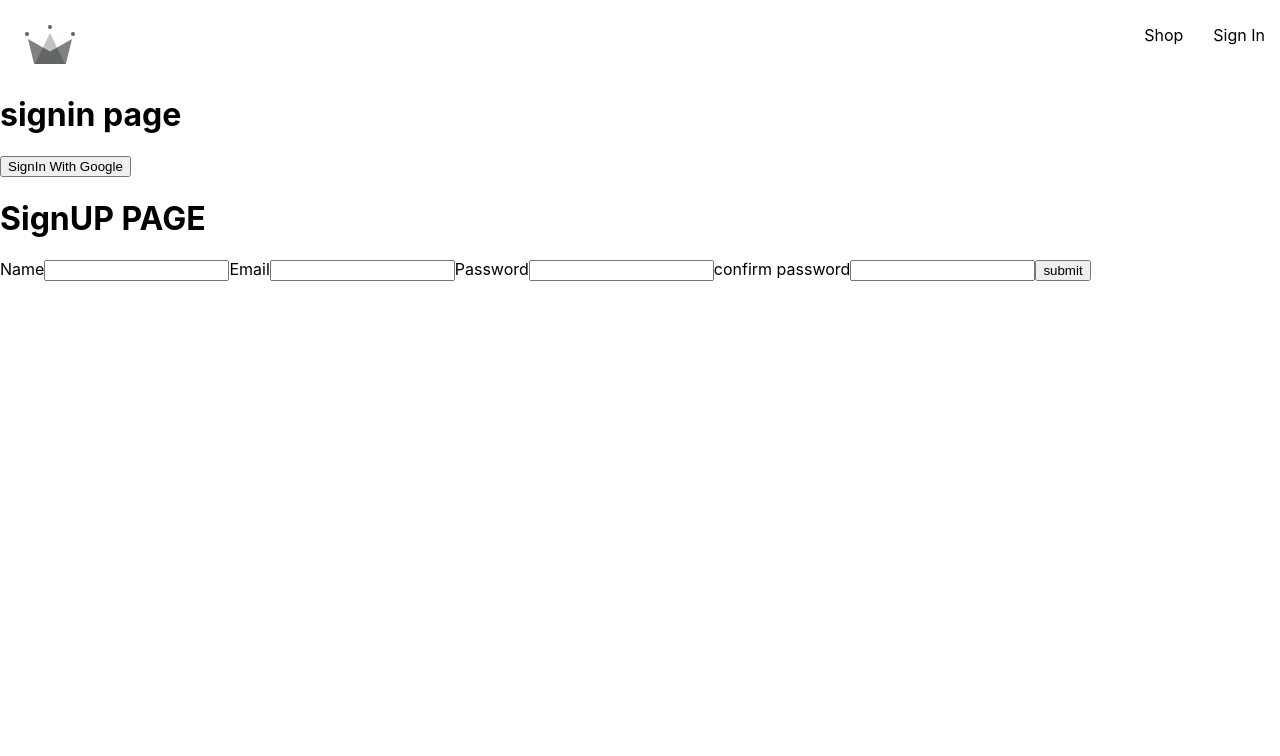
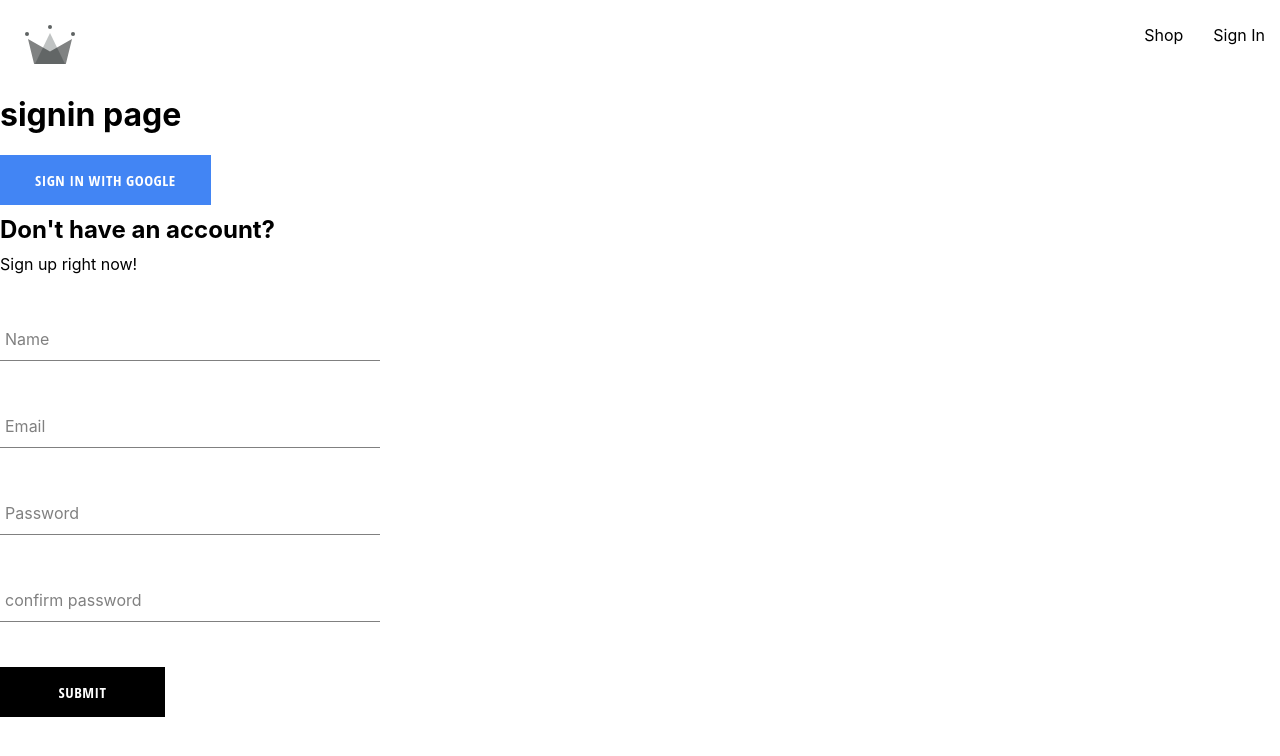
Before and after one commit to marcoakremer/clapstoneProject, a React (Create React App) app: page /sign-in in a window 1280 px wide. Shown: the top 756 px of the page. Built offline with nearby package versions, Linux system fonts and the light colour scheme.

Commit message:
'button is currently working as is was expected

```diff
--- /dev/null
+++ b/src/components/button/button.scss
@@ -0,0 +1,46 @@
+.button-container {
+    min-width: 165px;
+    width: auto;
+    height: 50px;
+    letter-spacing: 0.5px;
+    line-height: 50px;
+    padding: 0 35px 0 35px;
+    font-size: 15px;
+    background-color: black;
+    color: white;
+    text-transform: uppercase;
+    font-family: 'Open Sans Condensed';
+    font-weight: bolder;
+    border: none;
+    cursor: pointer;
+    display: flex;
+    justify-content: center;
+
+    &:hover {
+      background-color: white;
+      color: black;
+      border: 1px solid black;
+    }
+
+    &.google-sign-in {
+      background-color: #4285f4;
+      color: white;
+
+      &:hover {
+        background-color: #357ae8;
+        border: none;
+      }
+    }
+
+    &.inverted {
+      background-color: white;
+      color: black;
+      border: 1px solid black;
+
+      &:hover {
+        background-color: black;
+        color: white;
+        border: none;
+      }
+    }
+  }
--- /dev/null
+++ b/src/components/button/component.button.jsx
@@ -0,0 +1,14 @@
+
+import './button.scss'
+
+
+    const buttonTypeClasses = {
+        google: 'google-sign-in',
+        inverted: 'inverted'
+    }
+const Button = ({children, buttonType}) => {
+    return (
+        <button className={`button-container ${buttonTypeClasses[buttonType]}`}>{children}</button>
+    )
+}
+export default Button
--- /dev/null
+++ b/src/components/form-input/component.form-input.jsx
@@ -0,0 +1,15 @@
+import './component.form-input.scss'
+
+
+
+
+const FormInput = ({label, ...otherProps}) => {
+    return (
+        <div className="group">
+            <input className='form-input' {...otherProps}/>
+            <label className={`${otherProps.value.length ? 'shrink' : '' } form-input-label`} >{label}</label>
+        </div>
+    )
+}
+
+export default FormInput
--- /dev/null
+++ b/src/components/form-input/component.form-input.scss
@@ -0,0 +1,54 @@
+$sub-color: grey;
+$main-color: black;
+
+@mixin shrinkLabel {
+  top: -14px;
+  font-size: 12px;
+  color: $main-color;
+}
+
+.group {
+  position: relative;
+  margin: 45px 0;
+
+  .form-input {
+    background: none;
+    background-color: white;
+    color: $sub-color;
+    font-size: 18px;
+    padding: 10px 10px 10px 5px;
+    display: block;
+    width: 100%;
+    border: none;
+    border-radius: 0;
+    border-bottom: 1px solid $sub-color;
+    margin: 25px 0;
+
+    &:focus {
+      outline: none;
+    }
+
+    &:focus ~ .form-input-label {
+      @include shrinkLabel();
+    }
+  }
+
+  input[type='password'] {
+    letter-spacing: 0.3em;
+  }
+
+  .form-input-label {
+    color: $sub-color;
+    font-size: 16px;
+    font-weight: normal;
+    position: absolute;
+    pointer-events: none;
+    left: 5px;
+    top: 10px;
+    transition: 300ms ease all;
+
+    &.shrink {
+      @include shrinkLabel();
+    }
+  }
+}
--- a/src/components/sign-up/signup-component.jsx
+++ b/src/components/sign-up/signup-component.jsx
@@ -1,4 +1,10 @@
 import { useState } from "react"
+import { createAuthUserWithEmailAndPassword, createUserDocumentFromAuth } from "../../utils/firebase/utils.firebase"
+
+import FormInput from "../form-input/component.form-input"
+import Button from "../button/component.button"
+import './signup.scss'
+
 
 const State = {
     name: '',
@@ -17,22 +23,30 @@ const SignUp = () => {
         setValues({ ...values, [name]: value})
     }
 
+    const handleSubmit = async (e) => {
+        e.preventDefault()
+        if (password === confirmPassword) {
+            const { user } = await createAuthUserWithEmailAndPassword(email, password)
+            user.displayName = name
+            const userDocRef = await createUserDocumentFromAuth(user)
+        } else return
+    }
+
     return (
-        <div>
-            <h1>SignUP PAGE</h1>
-            <form onSubmit={() => {} }>
-                <label>Name</label>
-                <input type='text' required onChange={onChangeHandler} name='name' value={name}/>
+        <div className="sign-up-container">
+            <h2>Don't have an account?</h2>
+            <span>Sign up right now!</span>
+            <form onSubmit={handleSubmit}>
 
-                <label>Email</label>
-                <input type='email' required onChange={onChangeHandler} name='email' value={email}/>
+                <FormInput label='Name' type='text' required onChange={onChangeHandler} name='name' value={name}/>
 
-                <label>Password</label>
-                <input type='password' required onChange={onChangeHandler} name='password' value={password}/>
+                <FormInput label='Email' type='email' required onChange={onChangeHandler} name='email' value={email}/>
 
-                <label>confirm password</label>
-                <input type='password' required onChange={onChangeHandler} name='confirmPassword' value={confirmPassword}/>
-                <button type="submit" >submit</button>
+                <FormInput label='Password' type='password' required onChange={onChangeHandler} name='password' value={password}/>
+
+                <FormInput label='confirm password' type='password' required onChange={onChangeHandler} name='confirmPassword' value={confirmPassword}/>
+
+                <Button type="submit">submit</Button>
             </form>
         </div>
     )
--- /dev/null
+++ b/src/components/sign-up/signup.scss
@@ -0,0 +1,9 @@
+.sign-up-container {
+    display: flex;
+    flex-direction: column;
+    width: 380px;
+}
+
+h2 {
+    margin: 10px 0;
+}
--- a/src/routes/sign-in/sign-in.jsx
+++ b/src/routes/sign-in/sign-in.jsx
@@ -1,6 +1,6 @@
 import { signInWithGooglePopup, createUserDocumentFromAuth } from "../../utils/firebase/utils.firebase"
 import SignUp from "../../components/sign-up/signup-component"
-
+ import Button from "../../components/button/component.button"
 
 const SignIn = () => {
     const UserLogWithGoogle = async () => {
@@ -14,7 +14,7 @@ const SignIn = () => {
     return (
         <div>
             <h1>signin page</h1>
-            <button onClick={UserLogWithGoogle}>SignIn With Google</button>
+            <Button buttonType='google' onClick={UserLogWithGoogle}>Sign in with Google</Button>
             <SignUp />
         </div>
     )
--- a/src/utils/firebase/utils.firebase.js
+++ b/src/utils/firebase/utils.firebase.js
@@ -1,5 +1,5 @@
 import { initializeApp } from "firebase/app";
-import { getAuth, signInWithPopup, signInWithRedirect, GoogleAuthProvider } from "firebase/auth";
+import { getAuth, signInWithPopup, signInWithRedirect, GoogleAuthProvider, createUserWithEmailAndPassword } from "firebase/auth";
 import { getFirestore, doc, getDoc, setDoc } from "firebase/firestore"
 
 const firebaseConfig = {
@@ -26,7 +26,9 @@ export const signInWithGooglePopup = () => signInWithPopup(auth, provider)
 export const db = getFirestore()
 
 export const createUserDocumentFromAuth = async (authUser) => {
+    if (!authUser) return
     const userDocRef = doc(db, 'users', authUser.uid)
+
 
     const userSnapshot = await getDoc(userDocRef)
     if(!userSnapshot.exists()) {
@@ -37,7 +39,7 @@ export const createUserDocumentFromAuth = async (authUser) => {
             await setDoc(userDocRef, {
                 displayName,
                 email,
-                createdAt
+                createdAt,
             })
         } catch (err) {
             console.log('something went wrong!');
@@ -46,3 +48,9 @@ export const createUserDocumentFromAuth = async (authUser) => {
     }
     return userDocRef;
 }
+
+export const createAuthUserWithEmailAndPassword = async (email, password) => {
+    if (!email || !password) return
+
+    return await createUserWithEmailAndPassword(auth, email, password)
+}
```
